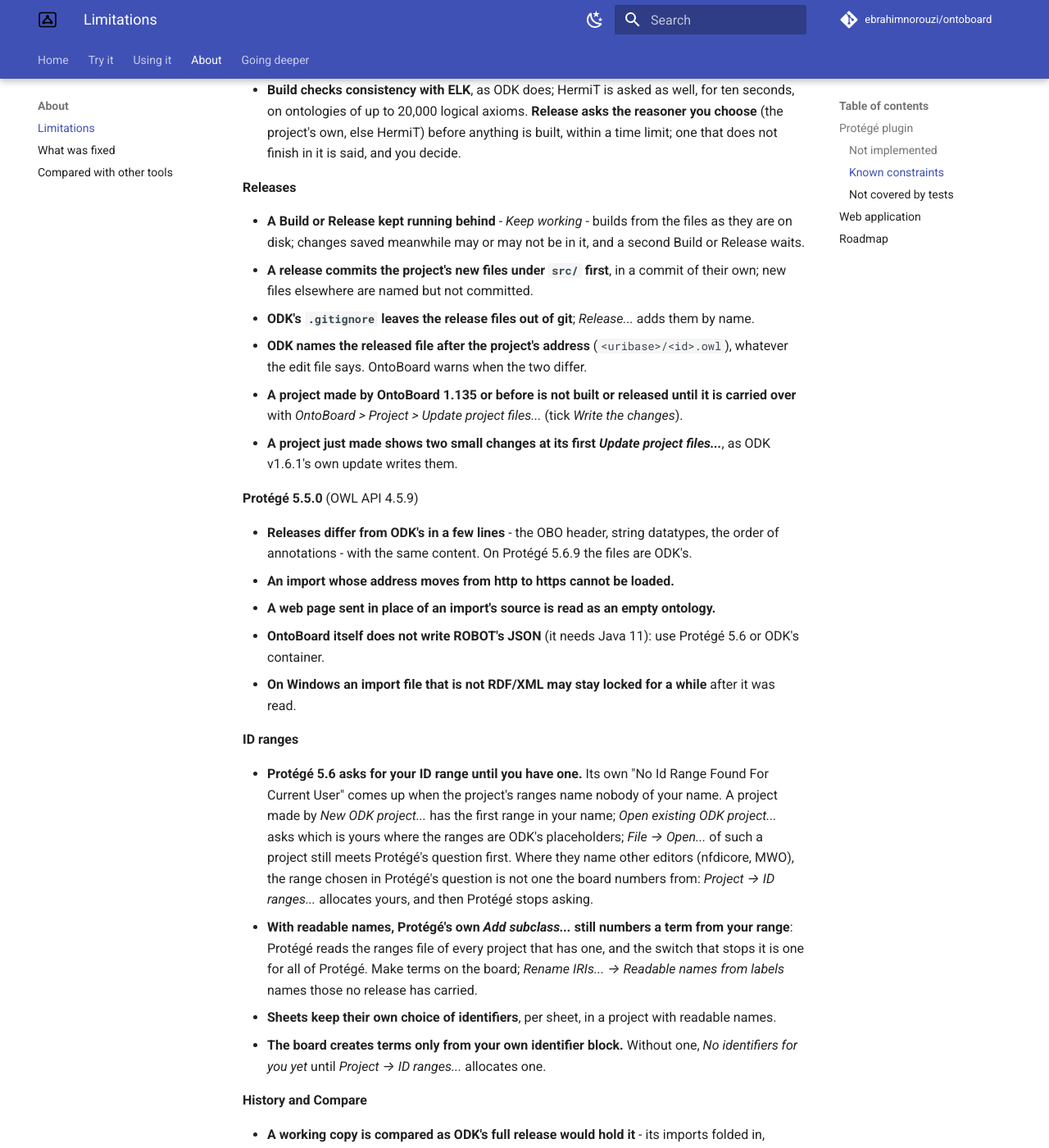
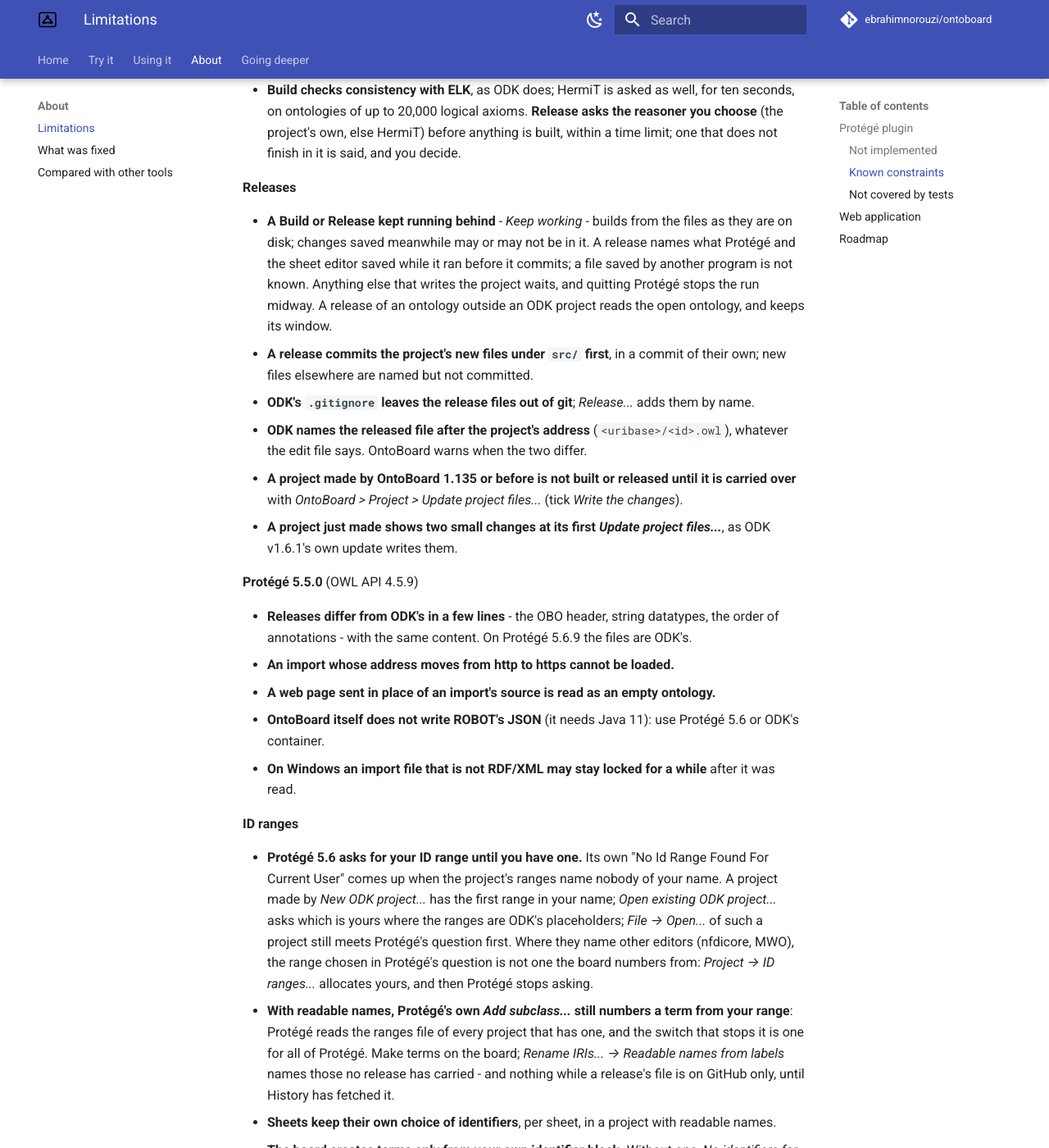
Before and after one commit to ebrahimnorouzi/ontoboard, an MkDocs documentation site: the page built from docs/limitations.md, in a window 1280 px wide and 1400 px high, scrolled down 1828 px. Shown: the whole window at 82% size. Built offline with MkDocs 1.6.1 and Material for MkDocs 9.7.7, drawn with Linux system fonts in a browser that asks for light colours; comment, search, counter and statistics services are not loaded.

Commit message:
docs(1.155.0): Keep working as it is now, a module kept as extracted, ROBOT's options by method, released terms on GitHub - and the numbering's fix in fixed.md

```diff
--- a/docs/limitations.md
+++ b/docs/limitations.md
@@ -70,7 +70,10 @@ What OntoBoard does not do today, and the constraints of what it does.
 **Releases**
 
 - **A Build or Release kept running behind** - *Keep working* - builds from the files as they are
-  on disk; changes saved meanwhile may or may not be in it, and a second Build or Release waits.
+  on disk; changes saved meanwhile may or may not be in it. A release names what Protégé and the
+  sheet editor saved while it ran before it commits; a file saved by another program is not
+  known. Anything else that writes the project waits, and quitting Protégé stops the run midway.
+  A release of an ontology outside an ODK project reads the open ontology, and keeps its window.
 - **A release commits the project's new files under `src/` first**, in a commit of their own; new
   files elsewhere are named but not committed.
 - **ODK's `.gitignore` leaves the release files out of git**; *Release...* adds them by name.
@@ -103,7 +106,8 @@ What OntoBoard does not do today, and the constraints of what it does.
 - **With readable names, Protégé's own *Add subclass...* still numbers a term from your range**:
   Protégé reads the ranges file of every project that has one, and the switch that stops it is
   one for all of Protégé. Make terms on the board; *Rename IRIs... → Readable names from labels*
-  names those no release has carried.
+  names those no release has carried - and nothing while a release's file is on GitHub only, until
+  History has fetched it.
 - **Sheets keep their own choice of identifiers**, per sheet, in a project with readable names.
 - **The board creates terms only from your own identifier block.** Without one, *No identifiers
   for you yet* until *Project → ID ranges...* allocates one.
```
Also changed, not shown: docs/fixed.md (+1 -0 lines), docs/odk-workflow.md (+4 -4 lines).
